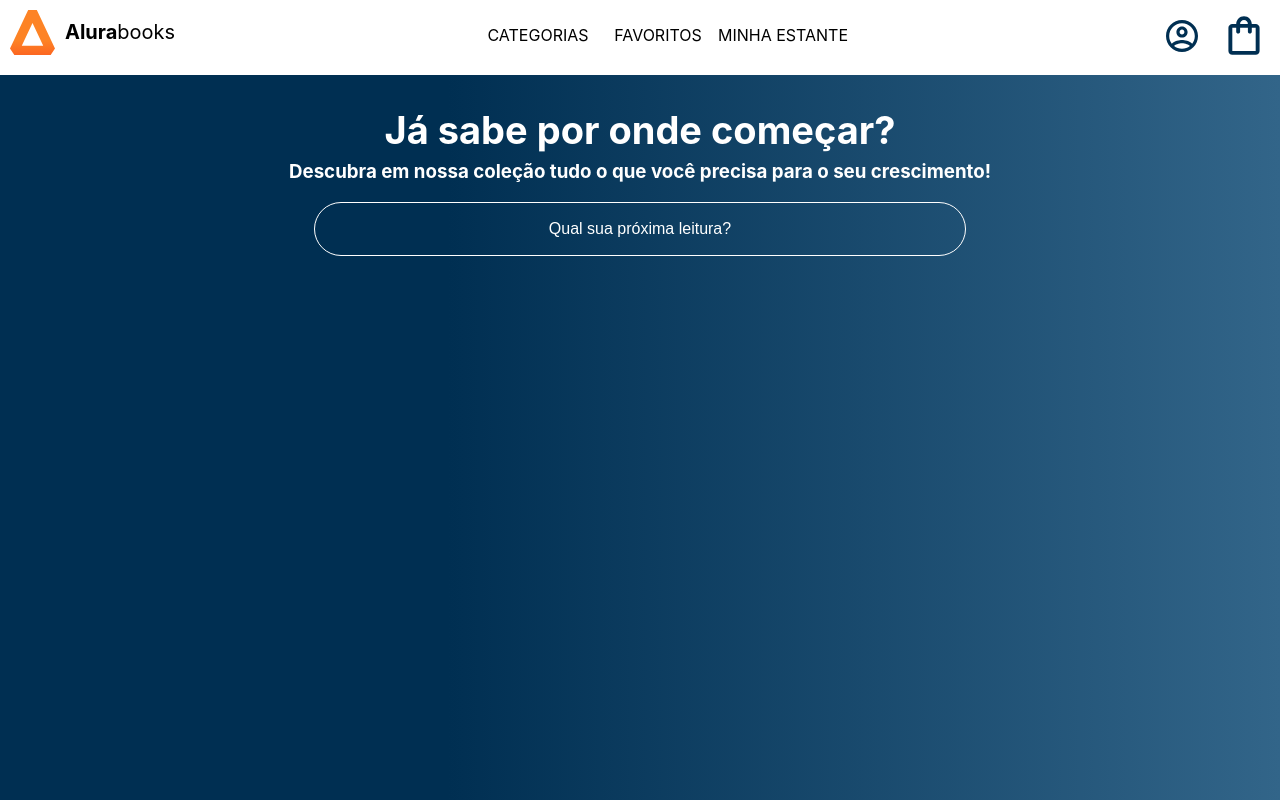
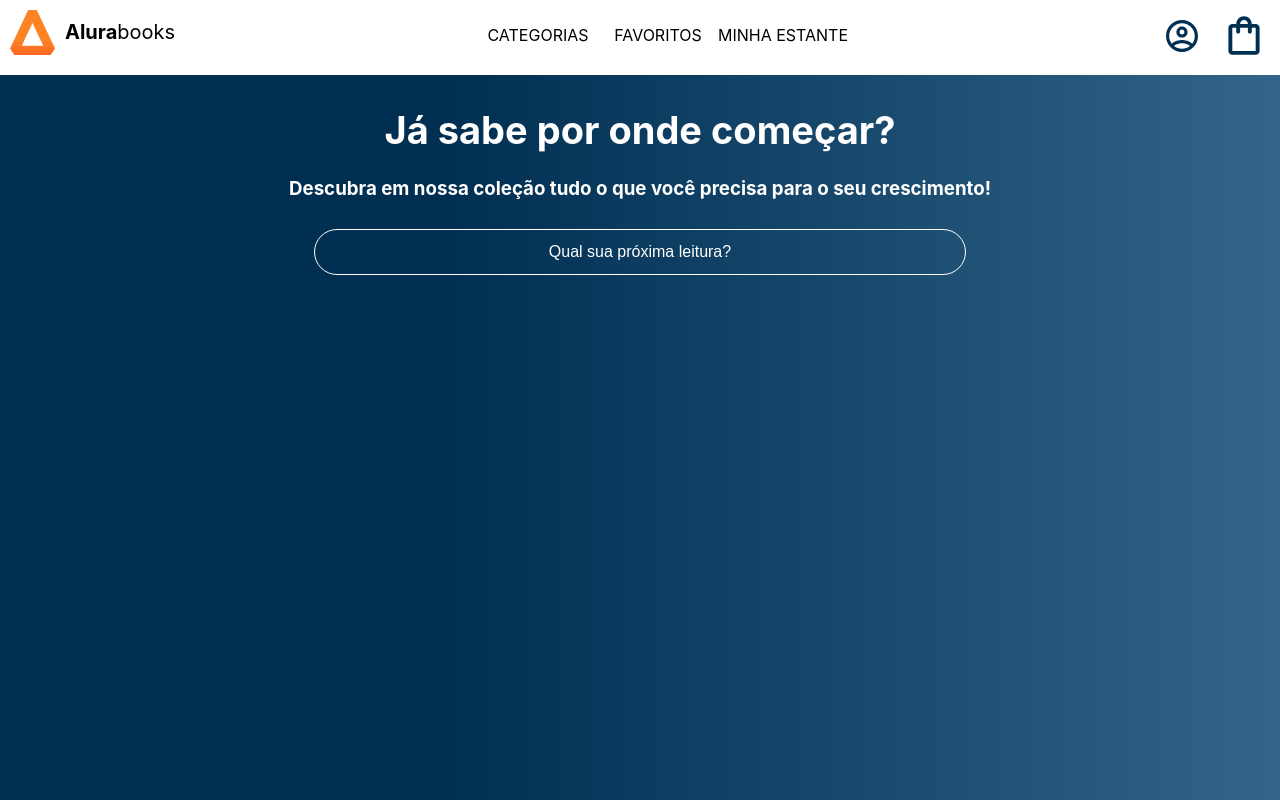
Before and after one commit to cha-de-suco/AluraBooks__React, a React (Create React App) app: page / in a window 1280 px wide. Built offline with nearby package versions, Linux system fonts and the light colour scheme.

Commit message:
Finalizei a section de pesquisa juntamente com um estado para tornar a pagina dinamica

```diff
--- a/src/App.css
+++ b/src/App.css
@@ -5,7 +5,7 @@ ul {
   }
 
 .App {
-    background: var(--cor-de-fundo);
+    margin: 0;
     height: 100vh;
     width: 100vw;
 }
--- /dev/null
+++ b/src/components/pesquisa/dadosPesquisa.js
@@ -0,0 +1,27 @@
+import livroSrc from "../../img/livro.png"
+
+export const livros = [
+    {
+        nome: 'Liderança em design',
+        id: 1,
+        src: livroSrc,
+        descricao: "Descubra como liderar equipes de design com sucesso."},
+
+    {
+        nome: 'JavaScript assertivo',
+        id: 2,
+        src: livroSrc,
+        descricao: "Domine as técnicas de teste e depuração em JavaScript."},
+
+    {
+        nome: 'Cangaçeiro JS',
+        id: 3,
+        src: livroSrc,
+        descricao: "Aventure-se no mundo do JavaScript com este guia prático e cheio de dicas."},
+
+    {
+        nome: 'Aventureiros do java',
+        id: 4,
+        src: livroSrc,
+        descricao: " Embarque em uma jornada épica pelo universo do Java."},
+];
--- a/src/components/pesquisa/index.js
+++ b/src/components/pesquisa/index.js
@@ -1,11 +1,16 @@
 import styled from "styled-components"
 import { useState } from "react"
+import { livros } from "./dadosPesquisa.js"
 
 const PesquisaContainer = styled.section`
 
     .pesquisa {
+        align-items:center;
         color: white;
-        text-align:center;
+        display: flex;
+        flex-direction: column;
+        gap:10px;
+        justify-content:center;
     }
 
     .pesquisa__titulo {
@@ -22,7 +27,7 @@ const PesquisaContainer = styled.section`
         border: 1px solid #FFF;
         background: transparent;
         border: 1px solid #FFF;
-        height: 12px;
+        height: 4px;
         padding: 20px 140px;
         border-radius: 50px;
         width: 370px;
@@ -37,17 +42,52 @@ const PesquisaContainer = styled.section`
             font-size: 16px;
         }
     }
+
+    .card {
+        background: linear-gradient(to right, #64748b, #4b5563);
+        box-shadow: 10px 10px 20px rgba(0, 0, 0, 0.15);
+        border-radius: 7px;
+        border-left: 5px  solid  #1d4ed8;
+        border-bottom: 3px  solid #1d4ed8;
+        text-align: center;
+        padding: 5px;
+        width: 20%
+
+    }
+
+
 `
 
+
 function Pesquisa () {
-    const [ textoDigitado, setTextDigitado ] = useState('')
+    const [ livrosPesquisados, setLivrosPesquisados ] = useState([])
+
     return (
         <PesquisaContainer>
             <section className="pesquisa">
                 <h2 className="pesquisa__titulo">Já sabe por onde começar?</h2>
                 <h3 className="pesquisa__subtitulo">Descubra em nossa coleção tudo o que você precisa para o seu crescimento!</h3>
-                <input  placeholder="Qual sua próxima leitura?" className='pesquisa__input'  onBlur={ event => setTextDigitado(event.target.value)} />
-                <p>{ textoDigitado }</p>
+
+                <input  placeholder="Qual sua próxima leitura?"
+                    className='pesquisa__input'
+                    onBlur={ event => {
+                        const textoDigitado = event.target.value;
+                        const resultadosPesquisa = livros.filter(livro => livro.nome.includes(textoDigitado))
+                            setLivrosPesquisados(resultadosPesquisa)
+                    }
+                }
+                />
+
+                { livrosPesquisados.map( livro => (
+                            <div className="card">
+                                <h2 className="card__titulo">{ livro.nome }</h2>
+                                <h3 className="card__subtitulo">{ livro.descricao }</h3>
+                                <img src={livro.src} className="card__img" />
+                            </div>
+                        )
+                    )
+                }
+
             </section>
         </PesquisaContainer>
     )
--- a/src/index.css
+++ /dev/null
@@ -1,13 +0,0 @@
-body {
-  margin: 0;
-  font-family: -apple-system, BlinkMacSystemFont, 'Segoe UI', 'Roboto', 'Oxygen',
-    'Ubuntu', 'Cantarell', 'Fira Sans', 'Droid Sans', 'Helvetica Neue',
-    sans-serif;
-  -webkit-font-smoothing: antialiased;
-  -moz-osx-font-smoothing: grayscale;
-}
-
-code {
-  font-family: source-code-pro, Menlo, Monaco, Consolas, 'Courier New',
-    monospace;
-}
--- a/src/index.js
+++ b/src/index.js
@@ -6,7 +6,9 @@ import { createGlobalStyle } from 'styled-components';
 
 const GlobalStyle = createGlobalStyle`
   body {
+  background: var(--cor-de-fundo);
   margin: 0;
+  padding: 0;
   font-family: -apple-system, BlinkMacSystemFont, 'Segoe UI', 'Roboto', 'Oxygen',
     'Ubuntu', 'Cantarell', 'Fira Sans', 'Droid Sans', 'Helvetica Neue',
     sans-serif;
```
